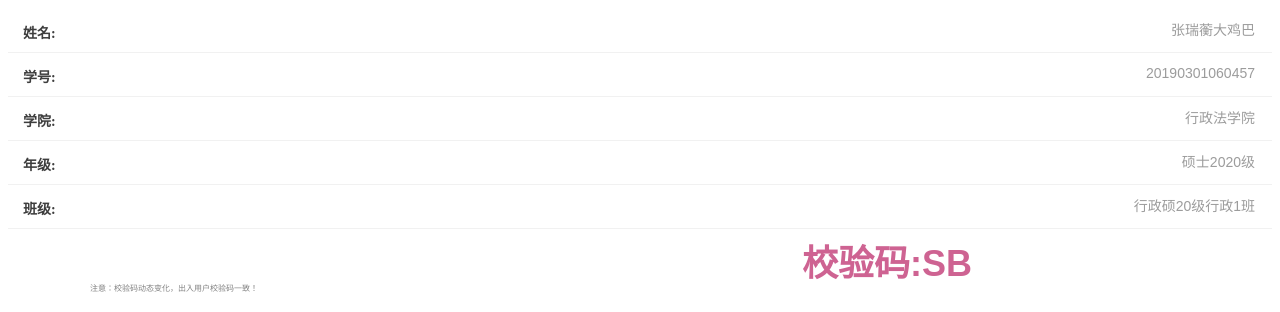
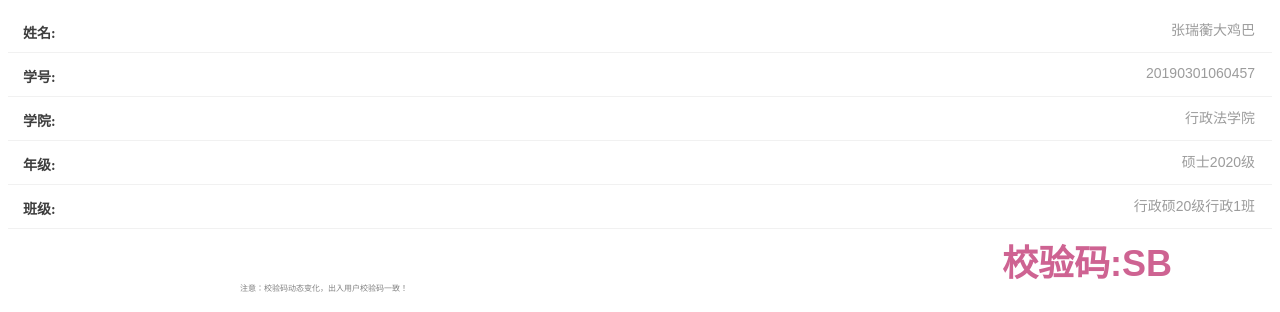
Before and after one commit to ShuaiGePan/ShuaiGePan.github.io, a plain HTML site: page index.html in a window 1280 px wide. Shown: the top 312 px of the page. Drawn offline with Linux system fonts and the light colour scheme.

Commit message:
Update index.html

```diff
--- a/index.html
+++ b/index.html
@@ -65,7 +65,7 @@
   .yanzhengma{
       line-height: 25px;
       margin-bottom: 6px;
-      padding: 0 150px;
+      padding: 0 50px;
       PADDING-TOP:5px;
       font-size: 36px;
       font-weight: bold;
```
